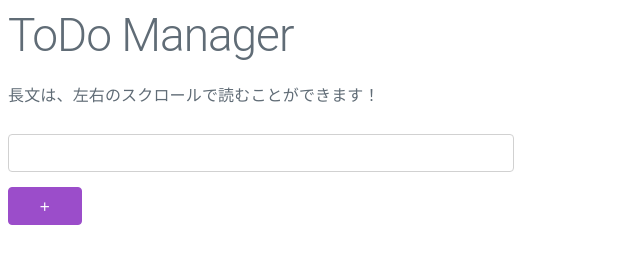
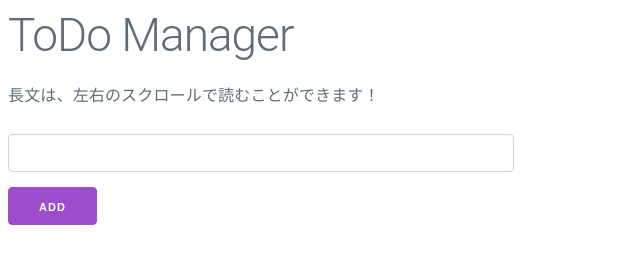
Before and after one commit to azufb/VueToDoAgain, a Vue app in the folder todoappagain/: page / in a window 1280 px wide. Shown: the top 277 px of the page, without its empty margins (0-640 px from the left). Built offline with nearby package versions, Linux system fonts and the light colour scheme; the HTML template or start-up script is replaced by a standard one.

Commit message:
レスポンシブ

```diff
--- a/todoappagain/public/index.html
+++ b/todoappagain/public/index.html
@@ -3,8 +3,7 @@
   <head>
     <meta charset="utf-8">
     <meta http-equiv="X-UA-Compatible" content="IE=edge">
-    <meta name="viewport" content="width=device-width">
-    <!--meta name="viewport" content="width=device-width,initial-scale=1.0"-->
+    <meta name="viewport" content="width=device-width, initial-scale=1.0, maximum-scale=1.0, minimum-scale=1.0">
     <link rel="icon" href="<%= BASE_URL %>favicon.ico">
     <link rel="stylesheet" href="./milligram.css">
     <title>ToDo Manager</title>
--- a/todoappagain/src/App.vue
+++ b/todoappagain/src/App.vue
@@ -6,7 +6,7 @@
       <div class="inputForm">
         <input type="text" id="title" v-model="title" required/>
       </div>
-      <input class="addBtn" type="submit" value="＋" />
+      <input class="addBtn" type="submit" value="ADD" />
     </form>
     <ul v-for="( task, index ) in tasks" :key="index">
       <li>
```
Also changed, not shown: 2 other files (tests, documents, lock files or other folders).
